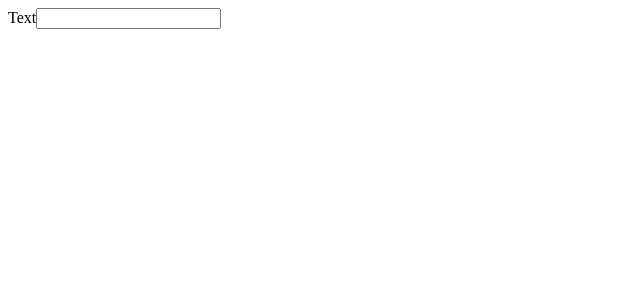
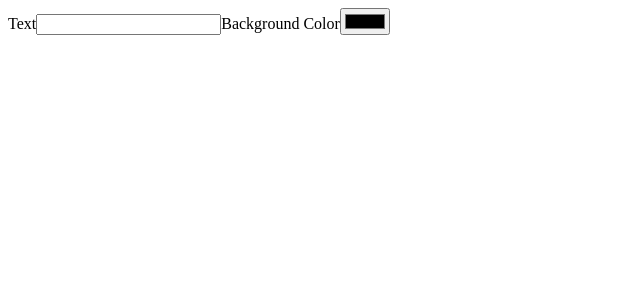
Before and after one commit to BrianMcPhillips/React-Practice, a React app: page / in a window 1280 px wide. Shown: the top 300 px of the page, without its empty margins (0-640 px from the left). Built offline with nearby package versions, Linux system fonts and the light colour scheme.

Commit message:
Color changer rendered to screen tests passing

```diff
--- a/src/components/ColorPicker/ColorPicker.jsx
+++ b/src/components/ColorPicker/ColorPicker.jsx
@@ -2,14 +2,20 @@ import React, { Component } from 'react';
 
 export default class ColorPicker extends Component {
   state = {
-    text: ''
+    text: '',
+    backgroundColor: 'black'
   }
 
   handleChange = ({ target }) => {
     this.setState({ text: target.value });
   }
+
+  handleBackground = ({ target }) => {
+    this.setState({ backgroundColor: target.value });
+  }
+
   render() {
-    const { text } = this.state;
+    const { text, backgroundColor } = this.state;
     return (
       <>
         <label htmlFor="text-control">Text</label>
@@ -19,7 +25,19 @@ export default class ColorPicker extends Component {
           value={text}
           onChange={this.handleChange}
         />
-        <div data-testid="display">{text}</div>
+        <label htmlFor="background-color-control">Background Color</label>
+        <input
+          id="background-color-control"
+          type="color"
+          value={backgroundColor}
+          onChange={this.handleBackground}
+        />
+        <div
+          data-testid="display"
+          style={{ backgroundColor }}
+        >
+          {text}
+        </div>
       </>
     );
   }
```
Also changed, not shown: 2 other files (tests, documents, lock files or other folders).
